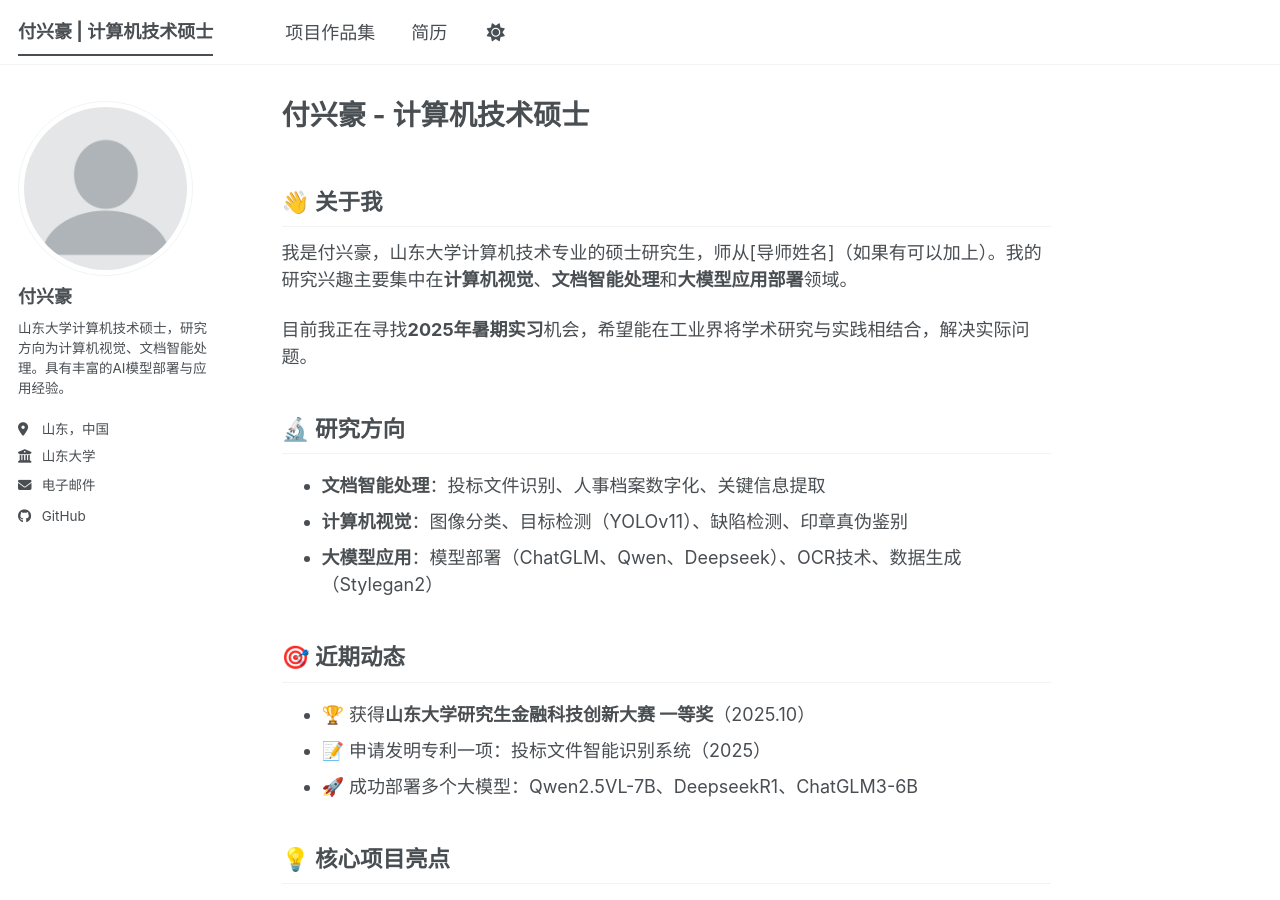
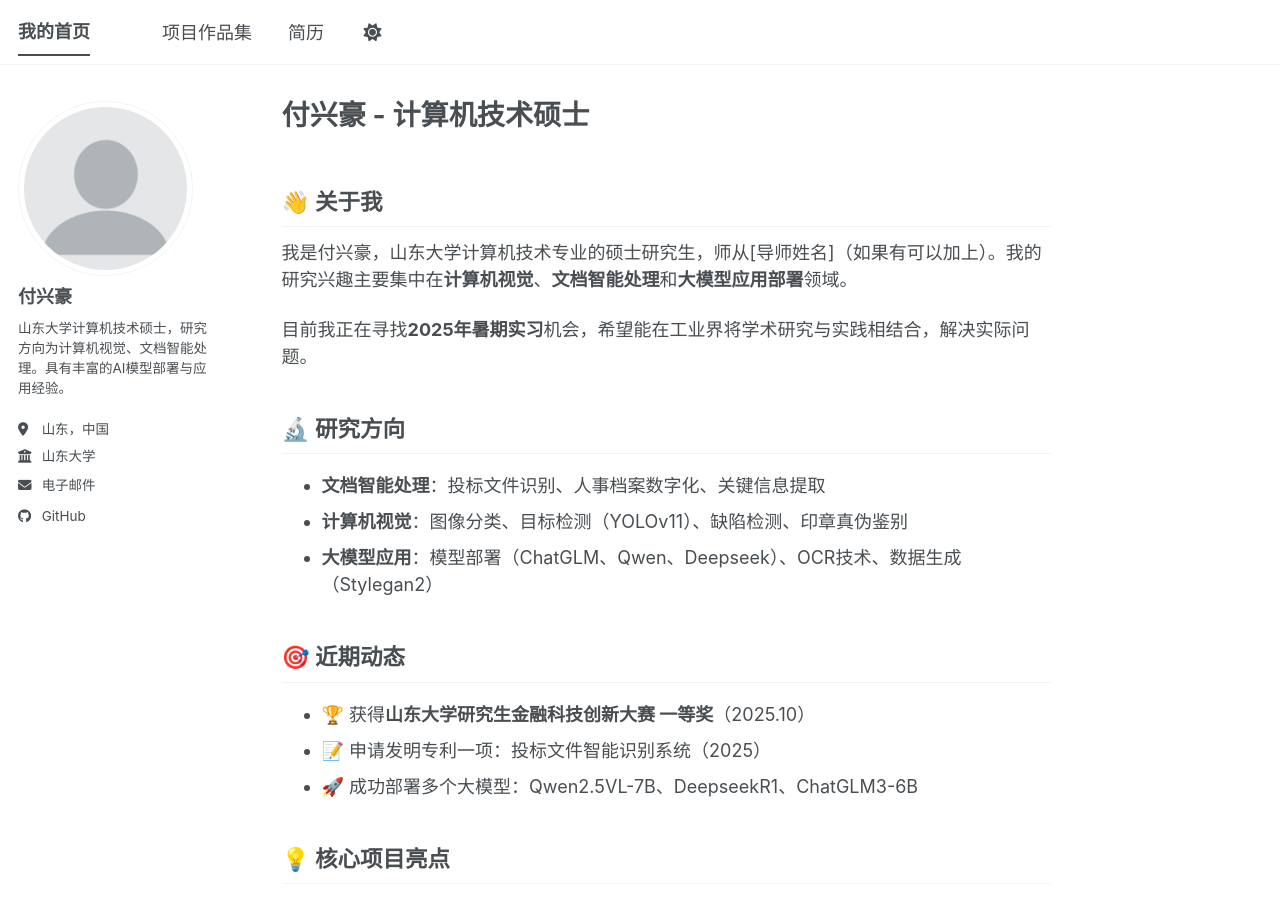
Before and after one commit to Yunzhiqi/yunzhiqi.github.io, a Jekyll site: the page built from _pages/about.md, in a window 1280 px wide and 900 px high. Built offline with Jekyll 4.4.1, drawn with Linux system fonts in a browser that asks for light colours; a script bundle is joined from its source files by our own code; library files that are not in the unit come from our copies.

Commit message:
Update _config.yml

```diff
--- a/_config.yml
+++ b/_config.yml
@@ -9,7 +9,7 @@
 # Basic Site Settings
 locale                   : "zh-CN"
 site_theme               : "default" # The available themes options are "default", "air", "sunrise", "mint", "dirt" and "contrast"
-title                    : "付兴豪 | 计算机技术硕士"
+title                    : "我的首页"
 title_separator          : "-"
 name                     : &name "付兴豪 (Xinghao Fu)"
 description              : &description "山东大学计算机技术硕士，专注于计算机视觉、深度学习与文档智能处理"   # Update this with a general description of your site, this is the default if not overridden by a page
```
